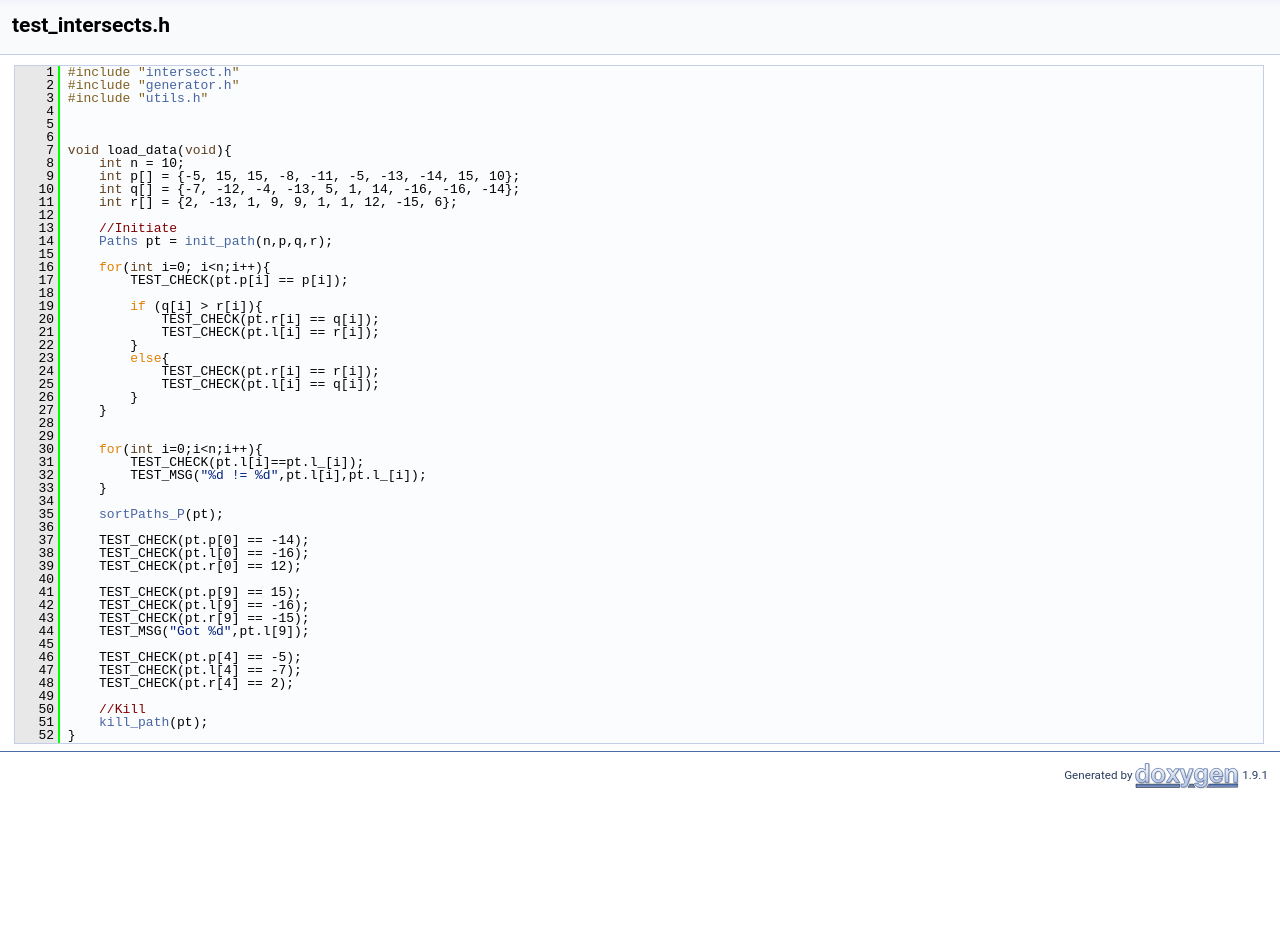
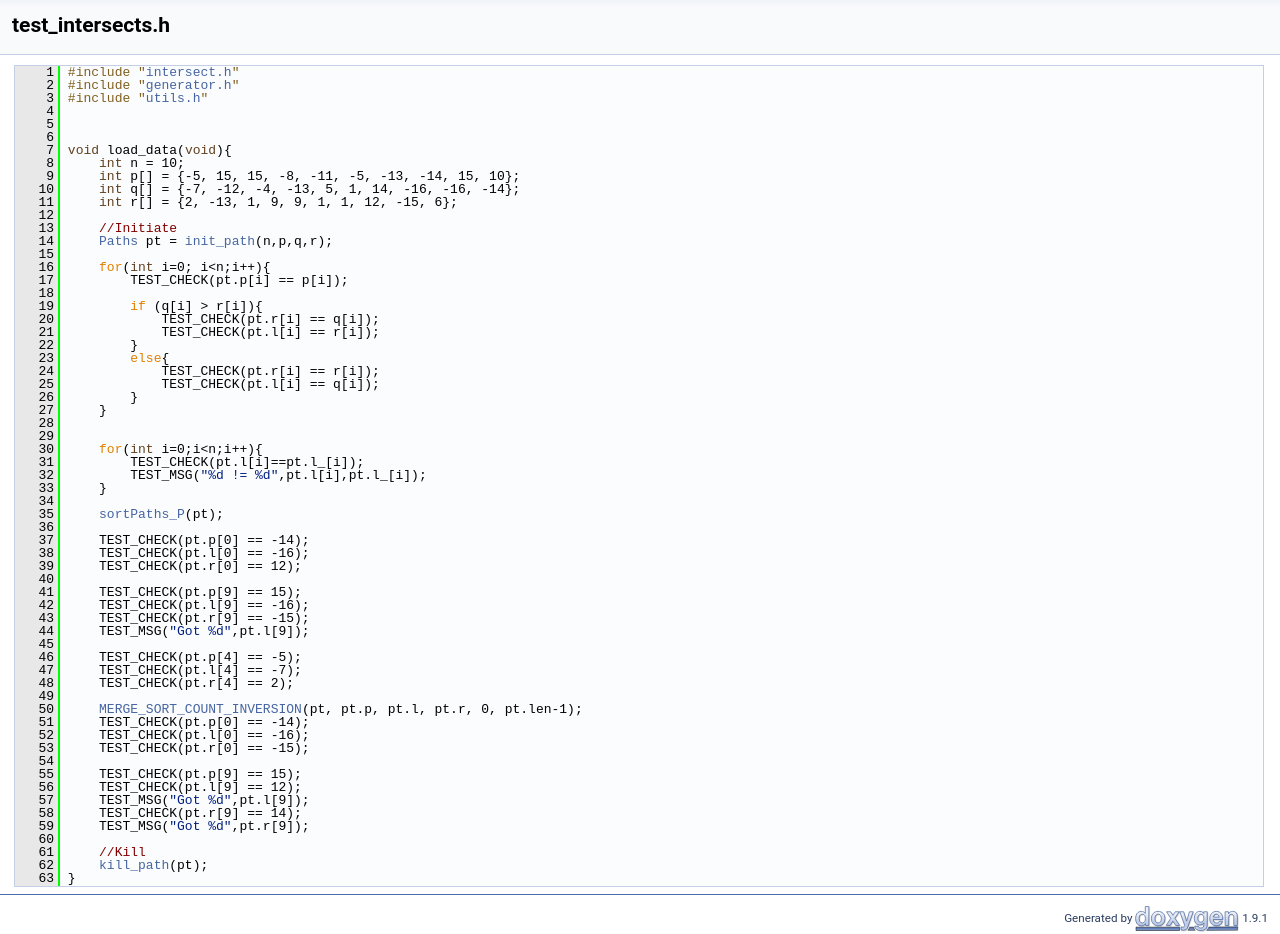
Before and after one commit to stevengogogo/DSA_IntersectingTriangles, a plain HTML site: page test__intersects_8h_source.html in a window 1280 px wide. Shown: the part 129-1063 px from the top of the page. Before the commit the page ends 920 px from the top, so only its background shows below. Drawn offline with Linux system fonts and the light colour scheme.

Commit message:
deploy: 3c31a2d3b60e0065abdbc12ad0c138788486b6bb

```diff
--- a/test__intersects_8h_source.html
+++ b/test__intersects_8h_source.html
@@ -118,12 +118,24 @@ $(function() {
 <div class="line"><a name="l00047"></a><span class="lineno">   47</span>&#160;    TEST_CHECK(pt.l[4] == -7);</div>
 <div class="line"><a name="l00048"></a><span class="lineno">   48</span>&#160;    TEST_CHECK(pt.r[4] == 2);</div>
 <div class="line"><a name="l00049"></a><span class="lineno">   49</span>&#160; </div>
-<div class="line"><a name="l00050"></a><span class="lineno">   50</span>&#160;    <span class="comment">//Kill</span></div>
-<div class="line"><a name="l00051"></a><span class="lineno">   51</span>&#160;    <a class="code" href="intersect_8h.html#ac073207350efd314317ea290c18e830d">kill_path</a>(pt);</div>
-<div class="line"><a name="l00052"></a><span class="lineno">   52</span>&#160;}</div>
+<div class="line"><a name="l00050"></a><span class="lineno">   50</span>&#160;    <a class="code" href="intersect_8h.html#a84efd5a13c0614de779fc9a5906ee94f">MERGE_SORT_COUNT_INVERSION</a>(pt, pt.p, pt.l, pt.r, 0, pt.len-1);</div>
+<div class="line"><a name="l00051"></a><span class="lineno">   51</span>&#160;    TEST_CHECK(pt.p[0] == -14);</div>
+<div class="line"><a name="l00052"></a><span class="lineno">   52</span>&#160;    TEST_CHECK(pt.l[0] == -16);</div>
+<div class="line"><a name="l00053"></a><span class="lineno">   53</span>&#160;    TEST_CHECK(pt.r[0] == -15);</div>
+<div class="line"><a name="l00054"></a><span class="lineno">   54</span>&#160; </div>
+<div class="line"><a name="l00055"></a><span class="lineno">   55</span>&#160;    TEST_CHECK(pt.p[9] == 15);</div>
+<div class="line"><a name="l00056"></a><span class="lineno">   56</span>&#160;    TEST_CHECK(pt.l[9] == 12);</div>
+<div class="line"><a name="l00057"></a><span class="lineno">   57</span>&#160;    TEST_MSG(<span class="stringliteral">&quot;Got %d&quot;</span>,pt.l[9]);</div>
+<div class="line"><a name="l00058"></a><span class="lineno">   58</span>&#160;    TEST_CHECK(pt.r[9] == 14);</div>
+<div class="line"><a name="l00059"></a><span class="lineno">   59</span>&#160;    TEST_MSG(<span class="stringliteral">&quot;Got %d&quot;</span>,pt.r[9]);</div>
+<div class="line"><a name="l00060"></a><span class="lineno">   60</span>&#160; </div>
+<div class="line"><a name="l00061"></a><span class="lineno">   61</span>&#160;    <span class="comment">//Kill</span></div>
+<div class="line"><a name="l00062"></a><span class="lineno">   62</span>&#160;    <a class="code" href="intersect_8h.html#ac073207350efd314317ea290c18e830d">kill_path</a>(pt);</div>
+<div class="line"><a name="l00063"></a><span class="lineno">   63</span>&#160;}</div>
 <div class="ttc" id="agenerator_8h_html"><div class="ttname"><a href="generator_8h.html">generator.h</a></div><div class="ttdoc">Random generator for triangle coordinations.</div></div>
 <div class="ttc" id="aintersect_8h_html"><div class="ttname"><a href="intersect_8h.html">intersect.h</a></div><div class="ttdoc">Calculating inversions.</div></div>
 <div class="ttc" id="aintersect_8h_html_a434c1a030b0e3acaf4df97cb2460eced"><div class="ttname"><a href="intersect_8h.html#a434c1a030b0e3acaf4df97cb2460eced">sortPaths_P</a></div><div class="ttdeci">void sortPaths_P(Paths)</div><div class="ttdef"><b>Definition:</b> intersect.c:105</div></div>
+<div class="ttc" id="aintersect_8h_html_a84efd5a13c0614de779fc9a5906ee94f"><div class="ttname"><a href="intersect_8h.html#a84efd5a13c0614de779fc9a5906ee94f">MERGE_SORT_COUNT_INVERSION</a></div><div class="ttdeci">int MERGE_SORT_COUNT_INVERSION(Paths pt, int *Ps, int *Ls, int *Rs, int l, int r)</div><div class="ttdef"><b>Definition:</b> intersect.c:109</div></div>
 <div class="ttc" id="aintersect_8h_html_a8825e952164dc385de3c4b5074821785"><div class="ttname"><a href="intersect_8h.html#a8825e952164dc385de3c4b5074821785">init_path</a></div><div class="ttdeci">Paths init_path(int len, int p[], int q[], int r[])</div><div class="ttdef"><b>Definition:</b> intersect.c:4</div></div>
 <div class="ttc" id="aintersect_8h_html_ac073207350efd314317ea290c18e830d"><div class="ttname"><a href="intersect_8h.html#ac073207350efd314317ea290c18e830d">kill_path</a></div><div class="ttdeci">void kill_path(Paths)</div><div class="ttdef"><b>Definition:</b> intersect.c:34</div></div>
 <div class="ttc" id="astructPaths_html"><div class="ttname"><a href="structPaths.html">Paths</a></div><div class="ttdef"><b>Definition:</b> intersect.h:21</div></div>
```
